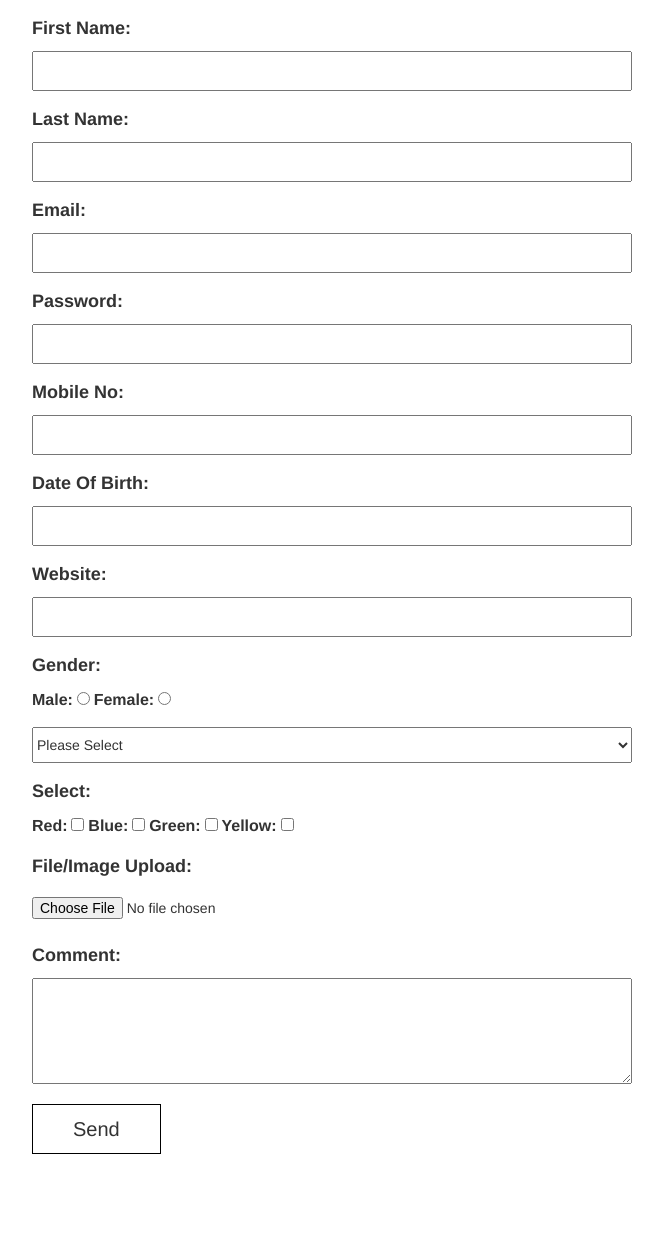
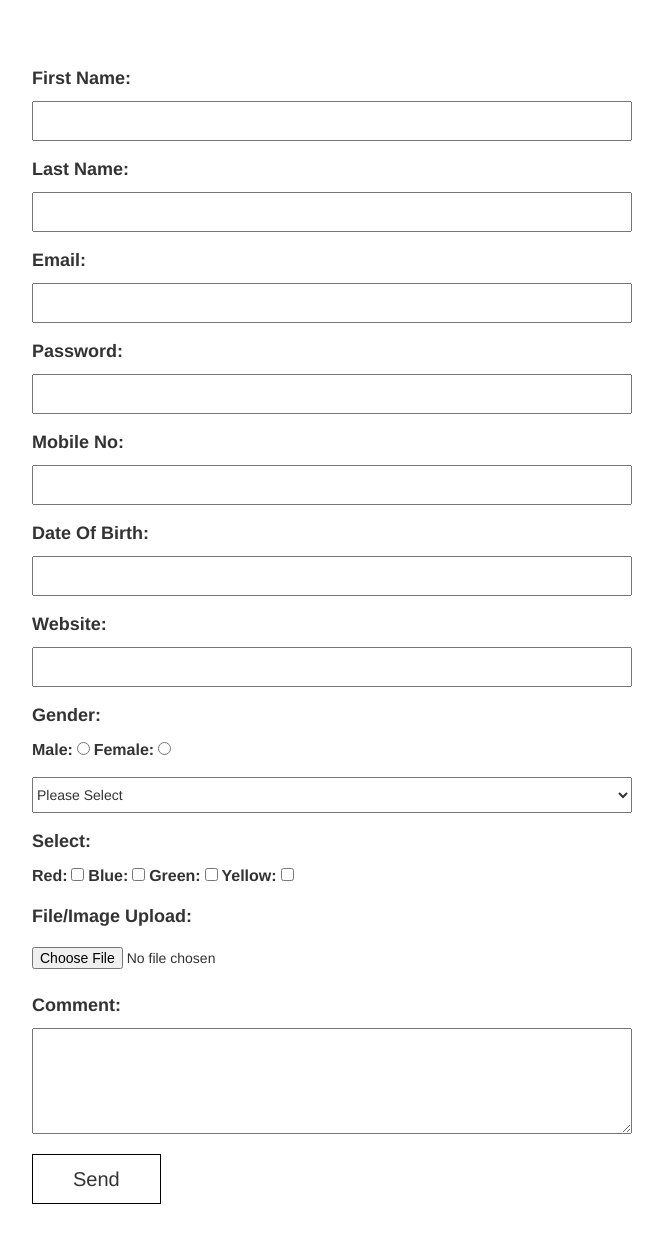
Before and after one commit to souvikpritam/form, a PHP site: page / in a window 1280 px wide. Shown: the whole page, without its empty margins (308-971 px from the left). Before the commit the page ends 1154 px from the top, so only its background shows below. Run offline with PHP 8.4, Linux system fonts and the light colour scheme; some libraries are stand-ins or nearby versions.

Commit message:
modified style.css

```diff
--- a/style.css
+++ b/style.css
@@ -24,6 +24,7 @@ body {
 .form {
 	max-width: 600px;
     margin: 0 auto;
+    padding: 50px 0px;
 }
 
 .form-attributes textarea {
```
